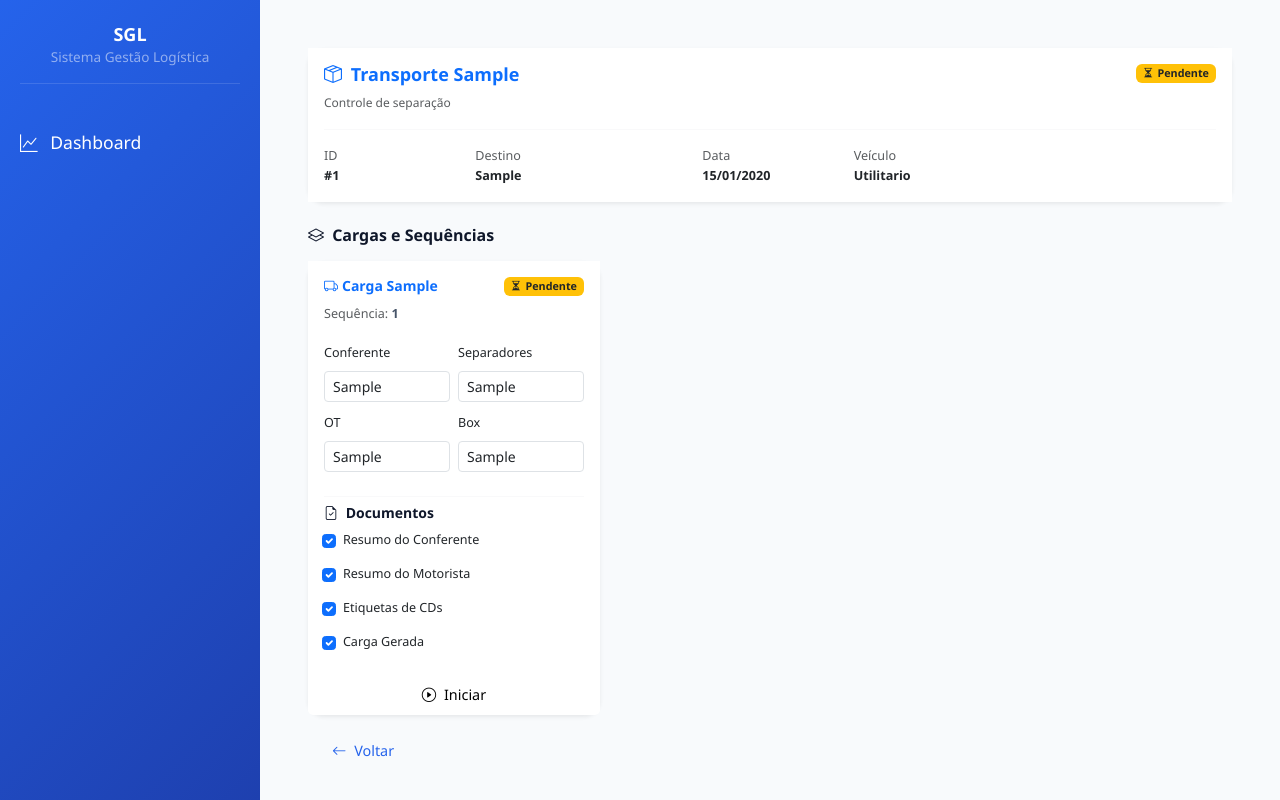
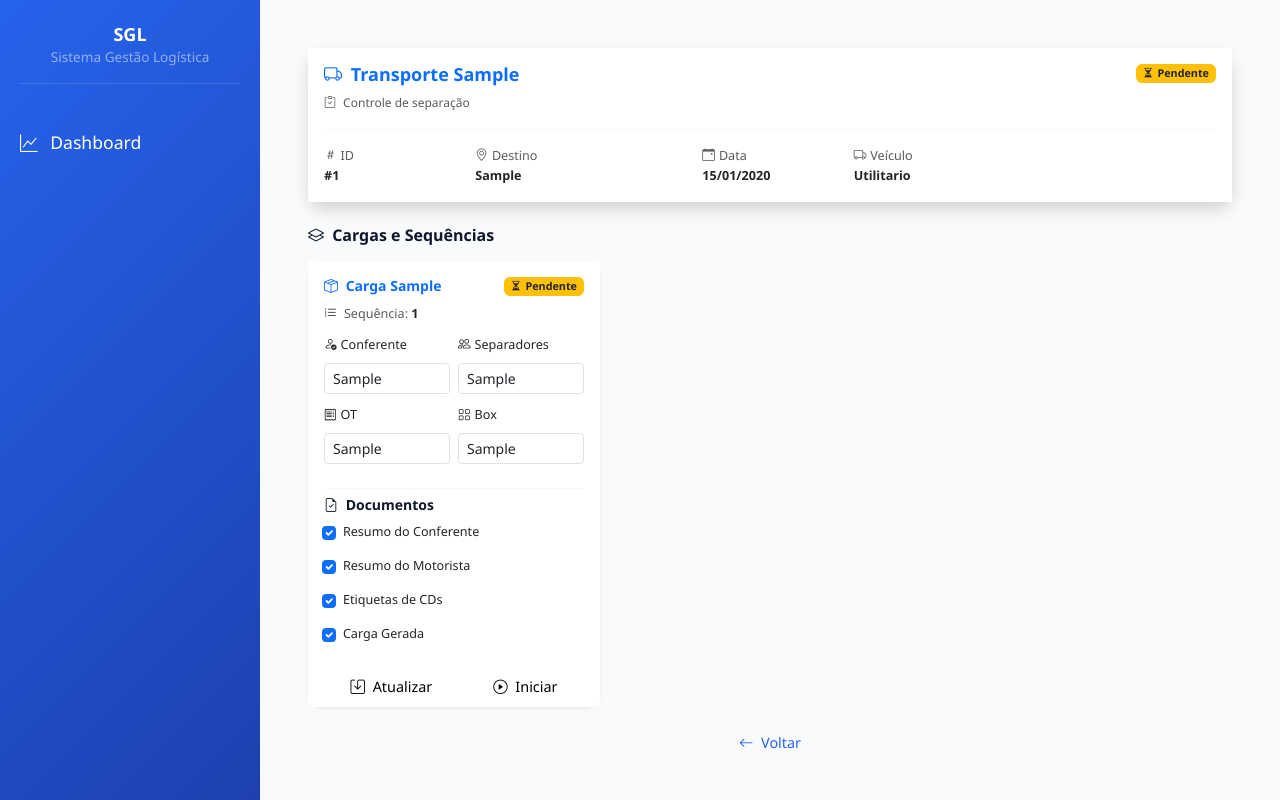
Before and after one commit to anderson-santos10/sgl-system, a Django app: page /expedicao/separacao/editar/1/ in a window 1280 px wide. Run offline with Django 5.2, Linux system fonts and the light colour scheme; tables that the repository leaves empty hold one stand-in row (values such as "Sample post"); some libraries are stand-ins or nearby versions.

Commit message:
Ajusta layout dos botões no card de separação

```diff
--- a/expedicao/views.py
+++ b/expedicao/views.py
@@ -51,7 +51,8 @@ class CenarioExpedicaoView(LoginRequiredMixin, ListView):
             queryset = queryset.filter(veiculo__tipo_veiculo=veiculo)
 
         if carga:
-            queryset = queryset.filter(cargas__carga__icontains=carga).distinct()
+            queryset = queryset.filter(
+                cargas__carga__icontains=carga).distinct()
 
         return queryset
 
@@ -87,7 +88,7 @@ class CenarioSeparacaoView(LoginRequiredMixin, ListView):
                 ControleSeparacao.STATUS_EM_ANDAMENTO,
                 ControleSeparacao.STATUS_CONCLUIDO,
             ])
-            .order_by("-criado_em")
+            .order_by("lecom_id")
         )
 
         filtros = {
@@ -107,13 +108,16 @@ class CenarioSeparacaoView(LoginRequiredMixin, ListView):
             queryset = queryset.filter(lecom__data=filtros["data"])
 
         if filtros["lecom"]:
-            queryset = queryset.filter(lecom__lecom__icontains=filtros["lecom"])
+            queryset = queryset.filter(
+                lecom__lecom__icontains=filtros["lecom"])
 
         if filtros["destino"]:
-            queryset = queryset.filter(lecom__destino__icontains=filtros["destino"])
+            queryset = queryset.filter(
+                lecom__destino__icontains=filtros["destino"])
 
         if filtros["veiculo"]:
-            queryset = queryset.filter(lecom__veiculo__tipo_veiculo=filtros["veiculo"])
+            queryset = queryset.filter(
+                lecom__veiculo__tipo_veiculo=filtros["veiculo"])
 
         if filtros["carga"]:
             queryset = queryset.filter(
@@ -163,12 +167,11 @@ class CenarioSeparacaoView(LoginRequiredMixin, ListView):
 
         context["veiculos"] = Veiculo.TIPO_VEICULO_CHOICES
 
-
         return context
 
 
 class DetalheCardView(LoginRequiredMixin, View):
-    template_name = "expedicao/detalhe_carga.html"
+    template_name = "expedicao/analise_carga.html"
 
     def get(self, request, pk):
         lecom = get_object_or_404(Lecom, pk=pk)
@@ -204,7 +207,7 @@ class DetalheCardView(LoginRequiredMixin, View):
 
             messages.success(
                 request,
-                "Separação liberada e enviada para o cenário.",
+                f"Separação {lecom} liberada e enviada para o cenário.",
             )
         else:
             messages.warning(
@@ -213,7 +216,6 @@ class DetalheCardView(LoginRequiredMixin, View):
             )
 
         return redirect("expedicao:cenario_separacao")
-
 
 
 class CenarioCarregamentoView(LoginRequiredMixin, View):
@@ -229,8 +231,6 @@ class CenarioCarregamentoView(LoginRequiredMixin, View):
         ).order_by('-inicio_separacao')  # mais recentes primeiro
 
         return render(request, self.template_name, {"cargas": cargas})
-
-
 
 
 class EditarSeparacaoView(View):
@@ -251,7 +251,8 @@ class EditarSeparacaoView(View):
         controle = get_object_or_404(ControleSeparacao, lecom=lecom)
 
         carga_id = request.POST.get("carga_id")
-        carga = get_object_or_404(SeparacaoCarga, id=carga_id, controle=controle)
+        carga = get_object_or_404(
+            SeparacaoCarga, id=carga_id, controle=controle)
 
         acao = request.POST.get("acao")
 
@@ -263,7 +264,8 @@ class EditarSeparacaoView(View):
                 carga.ot = request.POST.get("OT", "").strip()
                 carga.box = request.POST.get("BOX", "").strip()
                 carga.resumo_conf = bool(request.POST.get("resumo_conf"))
-                carga.resumo_motorista = bool(request.POST.get("resumo_motorista"))
+                carga.resumo_motorista = bool(
+                    request.POST.get("resumo_motorista"))
                 carga.etiquetas_cds = bool(request.POST.get("etiquetas_cds"))
                 carga.carga_gerada = bool(request.POST.get("carga_gerada"))
 
@@ -290,7 +292,8 @@ class EditarSeparacaoView(View):
 
                     # Se todas as cargas estiverem concluídas, finaliza o controle
                     cargas_pendentes = controle.cargas.filter(
-                        status__in=[SeparacaoCarga.STATUS_PENDENTE, SeparacaoCarga.STATUS_EM_ANDAMENTO]
+                        status__in=[SeparacaoCarga.STATUS_PENDENTE,
+                                    SeparacaoCarga.STATUS_EM_ANDAMENTO]
                     )
                     if not cargas_pendentes.exists():
                         controle.finalizar_separacao()
--- a/templates/components/status_badge.html
+++ b/templates/components/status_badge.html
@@ -11,7 +11,7 @@
 {% elif status == "Em Andamento" %}
     <span class="badge bg-primary">
         <span class="spinner-border spinner-border-sm me-1" role="status"></span>
-        Em andamento
+
     </span>
 
 {% elif status == "Concluido" %}
--- a/templates/expedicao/detalhe_carga.html
+++ b/templates/expedicao/analise_carga.html
@@ -4,7 +4,7 @@
 {% block title %}Transporte #{{ lecom.pk }}{% endblock %}
 
 {% block extra_css %}
-<link rel="stylesheet" href="{% static 'css/expedicao/detalhe_carga.css' %}">
+<link rel="stylesheet" href="{% static 'css/expedicao/analise_carga.css' %}">
 {% endblock %}
 
 {% block content %}
--- a/templates/expedicao/editar_separacao.html
+++ b/templates/expedicao/editar_separacao.html
@@ -4,20 +4,29 @@
 {% block title %}Editar Separação{% endblock %}
 
 {% block content %}
+<style>
+.card-hover:hover {
+  transform: translateY(-2px);
+  transition: 0.2s;
+}
+</style>
+
 <div class="container-fluid mt-4 px-lg-4">
 
     <!-- ================= HEADER ================= -->
-    <div class="card shadow-sm border-0 mb-4 rounded-4">
+    <div class="card shadow border-0 mb-4 rounded-4">
         <div class="card-body">
 
             <div class="d-flex justify-content-between align-items-start flex-wrap gap-3">
 
                 <div>
                     <h4 class="fw-bold text-primary mb-1">
-                        <i class="bi bi-box-seam me-1"></i>
+                        <i class="bi bi-truck me-1"></i>
                         Transporte {{ controle.lecom.lecom }}
                     </h4>
-                    <small class="text-muted">Controle de separação</small>
+                    <small class="text-muted">
+                        <i class="bi bi-clipboard-check me-1"></i> Controle de separação
+                    </small>
                 </div>
 
                 {% include "components/status_badge.html" with status=controle.status %}
@@ -27,60 +36,87 @@
             <hr class="my-3">
 
             <div class="row g-3 small">
-                <div class="col-6 col-md-2"><span class="text-muted">ID</span><div class="fw-semibold">#{{ controle.lecom.pk }}</div></div>
-                <div class="col-6 col-md-3"><span class="text-muted">Destino</span><div class="fw-semibold">{{ controle.lecom.destino }}</div></div>
-                <div class="col-6 col-md-2"><span class="text-muted">Data</span><div class="fw-semibold">{{ controle.lecom.data|date:"d/m/Y" }}</div></div>
-                <div class="col-6 col-md-3"><span class="text-muted">Veículo</span><div class="fw-semibold">{{ controle.lecom.veiculo.tipo_veiculo|default:"—" }}</div></div>
+                <div class="col-6 col-md-2">
+                    <span class="text-muted"><i class="bi bi-hash me-1"></i>ID</span>
+                    <div class="fw-semibold">#{{ controle.lecom.pk }}</div>
+                </div>
+                <div class="col-6 col-md-3">
+                    <span class="text-muted"><i class="bi bi-geo-alt me-1"></i>Destino</span>
+                    <div class="fw-semibold">{{ controle.lecom.destino }}</div>
+                </div>
+                <div class="col-6 col-md-2">
+                    <span class="text-muted"><i class="bi bi-calendar-event me-1"></i>Data</span>
+                    <div class="fw-semibold">{{ controle.lecom.data|date:"d/m/Y" }}</div>
+                </div>
+                <div class="col-6 col-md-3">
+                    <span class="text-muted"><i class="bi bi-truck me-1"></i>Veículo</span>
+                    <div class="fw-semibold">{{ controle.lecom.veiculo.tipo_veiculo|default:"—" }}</div>
+                </div>
             </div>
 
         </div>
     </div>
 
     <!-- ================= CARGAS ================= -->
-    <h5 class="fw-bold mb-3"><i class="bi bi-layers me-1"></i> Cargas e Sequências</h5>
+    <h5 class="fw-bold mb-3">
+      <i class="bi bi-layers me-1"></i> Cargas e Sequências
+    </h5>
 
     <div class="row g-4">
+
         {% for carga in cargas %}
         <div class="col-md-6 col-lg-4">
-            <!-- Card por carga -->
-            <form method="post" class="card h-100 shadow-sm border-0 rounded-4">
+            <form method="post"
+                  class="card h-100 shadow-sm border-0 rounded-4 card-hover d-flex flex-column">
                 {% csrf_token %}
                 <input type="hidden" name="carga_id" value="{{ carga.id }}">
 
-                <!-- BODY -->
-                <div class="card-body d-flex flex-column">
+                <div class="card-body d-flex flex-column flex-grow-1">
 
-                    <!-- HEADER DA CARGA -->
+                    <!-- HEADER CARGA -->
                     <div class="d-flex justify-content-between align-items-center mb-2">
                         <h6 class="fw-bold text-primary mb-0">
-                            <i class="bi bi-truck me-1"></i>Carga {{ carga.carga.carga }}
+                            <i class="bi bi-box-seam me-1"></i> Carga {{ carga.carga.carga }}
                         </h6>
-
                         {% include "components/status_badge.html" with status=carga.status %}
-
                     </div>
 
-                    <p class="mb-3 small"><span class="text-muted">Sequência:</span> <strong>{{ carga.seq }}</strong></p>
+                    <div class="small mb-2">
+                        <i class="bi bi-list-ol me-1"></i>
+                        <span class="text-muted">Sequência:</span>
+                        <strong>{{ carga.seq }}</strong>
+                    </div>
 
                     <!-- DADOS -->
                     <div class="row g-2 mb-3">
                         <div class="col-6">
-                            <label class="form-label small">Conferente</label>
+                            <label class="form-label small">
+                              <i class="bi bi-person-check me-1"></i>Conferente
+                            </label>
                             <input type="text" name="Conferente" class="form-control form-control-sm"
                                    placeholder="Nome do conferente" value="{{ carga.conferente|default:'' }}">
                         </div>
+
                         <div class="col-6">
-                            <label class="form-label small">Separadores</label>
+                            <label class="form-label small">
+                              <i class="bi bi-people me-1"></i>Separadores
+                            </label>
                             <input type="text" name="Separadores" class="form-control form-control-sm"
                                    placeholder="Separadores" value="{{ carga.separadores|default:'' }}">
                         </div>
+
                         <div class="col-6">
-                            <label class="form-label small">OT</label>
+                            <label class="form-label small">
+                              <i class="bi bi-receipt me-1"></i>OT
+                            </label>
                             <input type="text" name="OT" class="form-control form-control-sm"
                                    placeholder="Número da OT" value="{{ carga.ot|default:'' }}">
                         </div>
+
                         <div class="col-6">
-                            <label class="form-label small">Box</label>
+                            <label class="form-label small">
+                              <i class="bi bi-grid me-1"></i>Box
+                            </label>
                             <input type="text" name="BOX" class="form-control form-control-sm"
                                    placeholder="Box" value="{{ carga.box|default:'' }}">
                         </div>
@@ -89,7 +125,10 @@
                     <hr class="my-2">
 
                     <!-- DOCUMENTOS -->
-                    <h6 class="fw-bold mb-2"><i class="bi bi-file-earmark-check me-1"></i> Documentos</h6>
+                    <h6 class="fw-bold mb-2">
+                      <i class="bi bi-file-earmark-check me-1"></i> Documentos
+                    </h6>
+
                     <div class="small d-grid gap-2">
                         <div class="form-check">
                             <input class="form-check-input" type="checkbox" name="resumo_conf" {% if carga.resumo_conf %}checked{% endif %}>
@@ -112,20 +151,30 @@
                 </div>
 
                 <!-- FOOTER -->
-                <div class="card-footer bg-white border-0 d-flex flex-column gap-2">
+                <div class="card-footer bg-white border-0 mt-auto d-flex gap-2">
+
+                    <button type="submit" name="acao" value="atualizar"
+                            class="sgl-btn sgl-btn-outline-primary flex-fill">
+                        <i class="bi bi-save me-1"></i> Atualizar
+                    </button>
+
                     {% if carga.status == 'Pendente' %}
-                        <button type="submit" name="acao" value="iniciar" class="sgl-btn sgl-btn-outline-secondary w-100">
+                        <button type="submit" name="acao" value="iniciar"
+                                class="sgl-btn sgl-btn-outline-secondary flex-fill">
                             <i class="bi bi-play-circle me-1"></i> Iniciar
                         </button>
                     {% elif carga.status == 'Em Andamento' %}
-                        <button type="submit" name="acao" value="atualizar" class="sgl-btn sgl-btn-outline-success w-100">
-                            <i class="bi bi-save me-1"></i> Finalizar
+                        <button type="submit" name="acao" value="finalizar"
+                                class="sgl-btn sgl-btn-outline-success flex-fill">
+                            <i class="bi bi-check2-circle me-1"></i> Finalizar
                         </button>
                     {% else %}
-                        <button type="submit" name="acao" value="concluir" class="sgl-btn sgl-btn-outline-warning w-100" disabled>
-                            <i class="bi bi-check2-circle me-1"></i> Concluído
+                        <button type="button"
+                                class="sgl-btn sgl-btn-outline-warning flex-fill" disabled>
+                            <i class="bi bi-lock me-1"></i> Concluído
                         </button>
                     {% endif %}
+
                 </div>
 
             </form>
@@ -135,7 +184,7 @@
         {% endfor %}
 
         <!-- VOLTAR -->
-        <div class="col-12">
+        <div class="col-12 text-center">
             <a href="{% url 'expedicao:cenario_separacao' %}" class="sgl-btn sgl-btn-outline-secondary px-4">
                 <i class="bi bi-arrow-left me-1"></i> Voltar
             </a>
--- a/templates/transport/inserir_carga.html
+++ b/templates/transport/editar_transporte.html
@@ -148,7 +148,7 @@
     </div>
   </div>
 </div>
-<link rel="stylesheet" href="{% static 'css/transporte/inserir_carga.css' %}">
+<link rel="stylesheet" href="{% static 'css/transporte/editar_transporte.css' %}">
 <script src="{% static 'js/editar_transporte.js' %}"></script>
 <!-- ================= SCRIPT ================= -->
 <script>
```
Also changed, not shown: templates/expedicao/cenario_separacao.html (+97 -48 lines), transport/views.py (+12 -6 lines), static/css/expedicao/analise_carga.css (renamed from static/css/expedicao/detalhe_carga.css).
